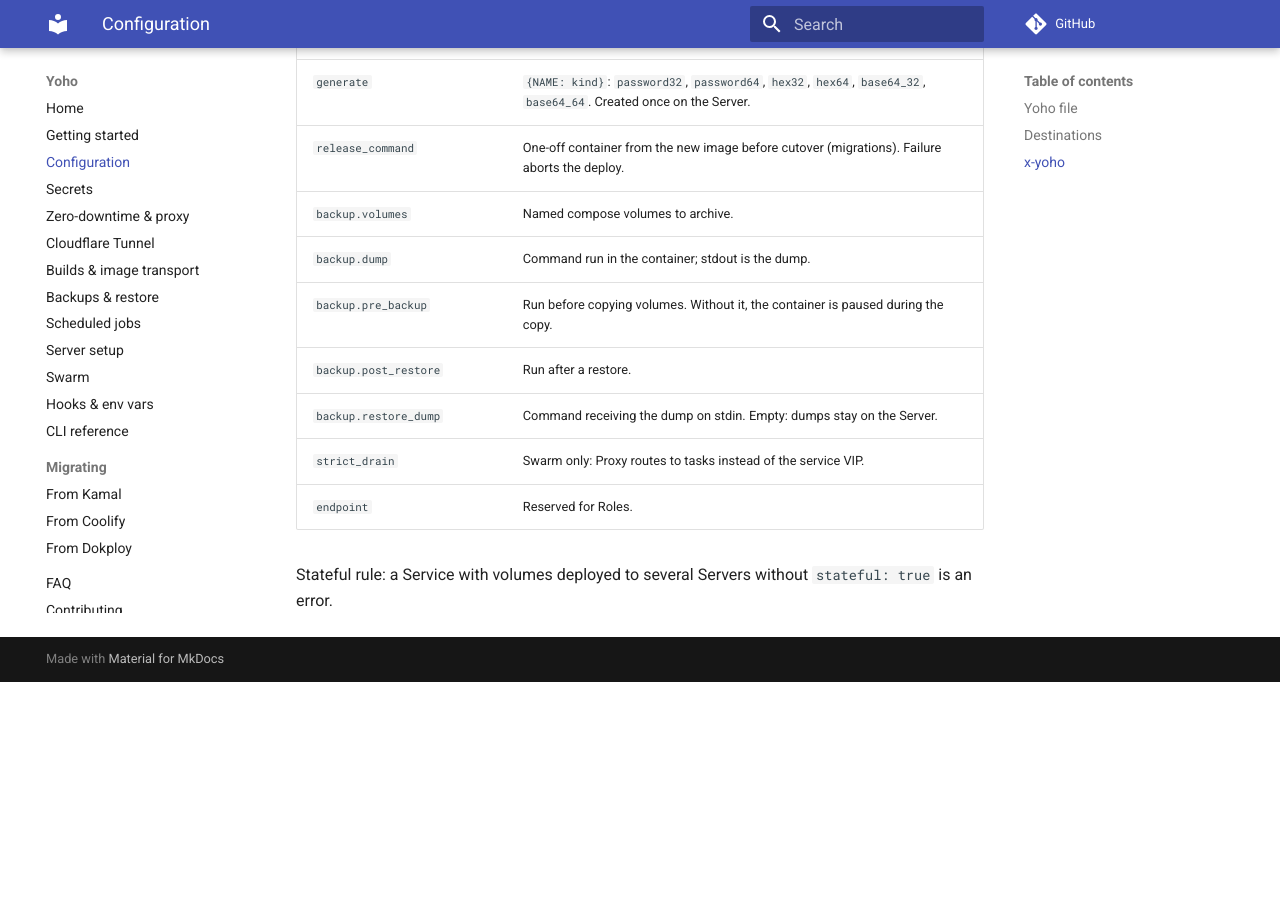
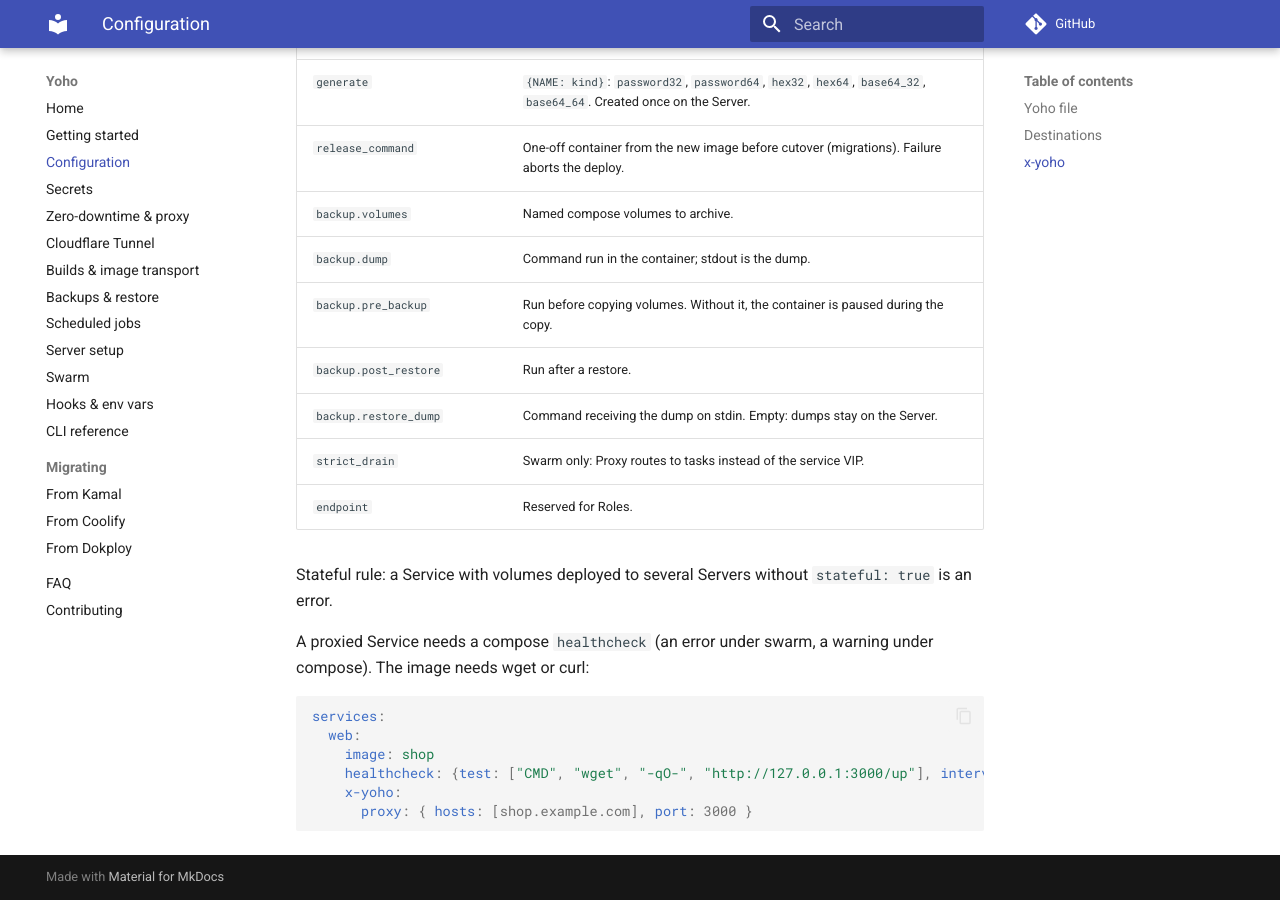
Before and after one commit to yoho-build/yoho, an MkDocs documentation site: the page built from docs/site/configuration.md, in a window 1280 px wide and 900 px high, scrolled down 3282 px. Built offline with MkDocs 1.6.1 and Material for MkDocs 9.7.7, drawn with Linux system fonts in a browser that asks for light colours; comment, search, counter and statistics services are not loaded; before the commit the page ends 3964 px from its top, so only the background shows below that.

Commit message:
Docs: give proxied examples a compose healthcheck
Proxied Services need one under swarm (and get a warning under compose).
Every example was checked with yoho config check, compose and swarm.

cosigned by OpenAI Codex at M1 Max
Co-authored-by: Grok <grok@x.ai>

````diff
--- a/docs/site/configuration.md
+++ b/docs/site/configuration.md
@@ -80,3 +80,14 @@ Compose files follow the same idea. After the base files are resolved, Yoho also
 | `endpoint` | Reserved for Roles. |
 
 Stateful rule: a Service with volumes deployed to several Servers without `stateful: true` is an error.
+
+A proxied Service needs a compose `healthcheck` (an error under swarm, a warning under compose). The image needs wget or curl:
+
+```yaml
+services:
+  web:
+    image: shop
+    healthcheck: {test: ["CMD", "wget", "-qO-", "http://127.0.0.1:3000/up"], interval: 5s}
+    x-yoho:
+      proxy: { hosts: [shop.example.com], port: 3000 }
+```
````
Also changed, not shown: README.md (+3 -0 lines), docs/site/getting-started.md (+3 -2 lines), skills/yoho/SKILL.md (+3 -0 lines), skills/yoho/references/config-reference.md (+1 -1 lines).
